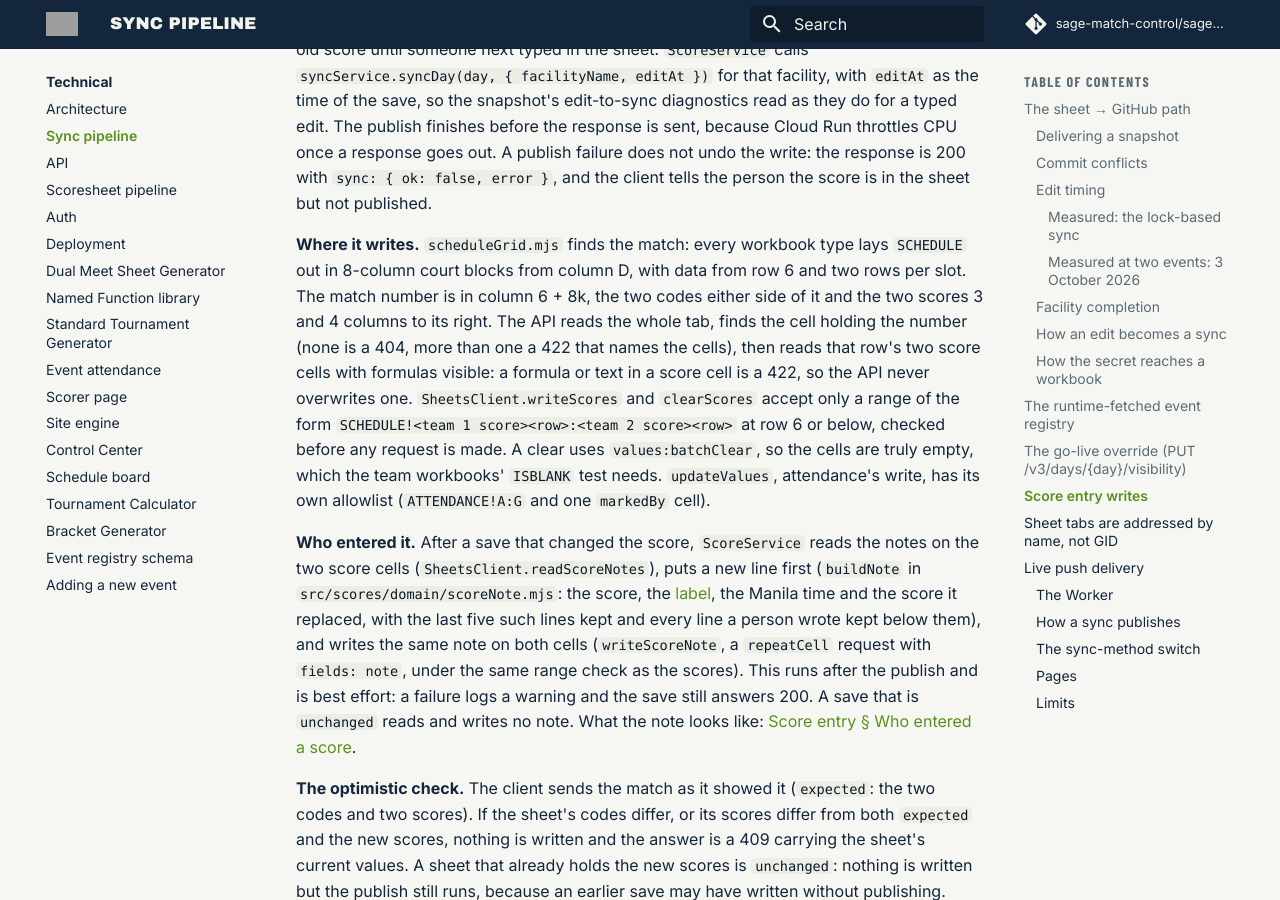
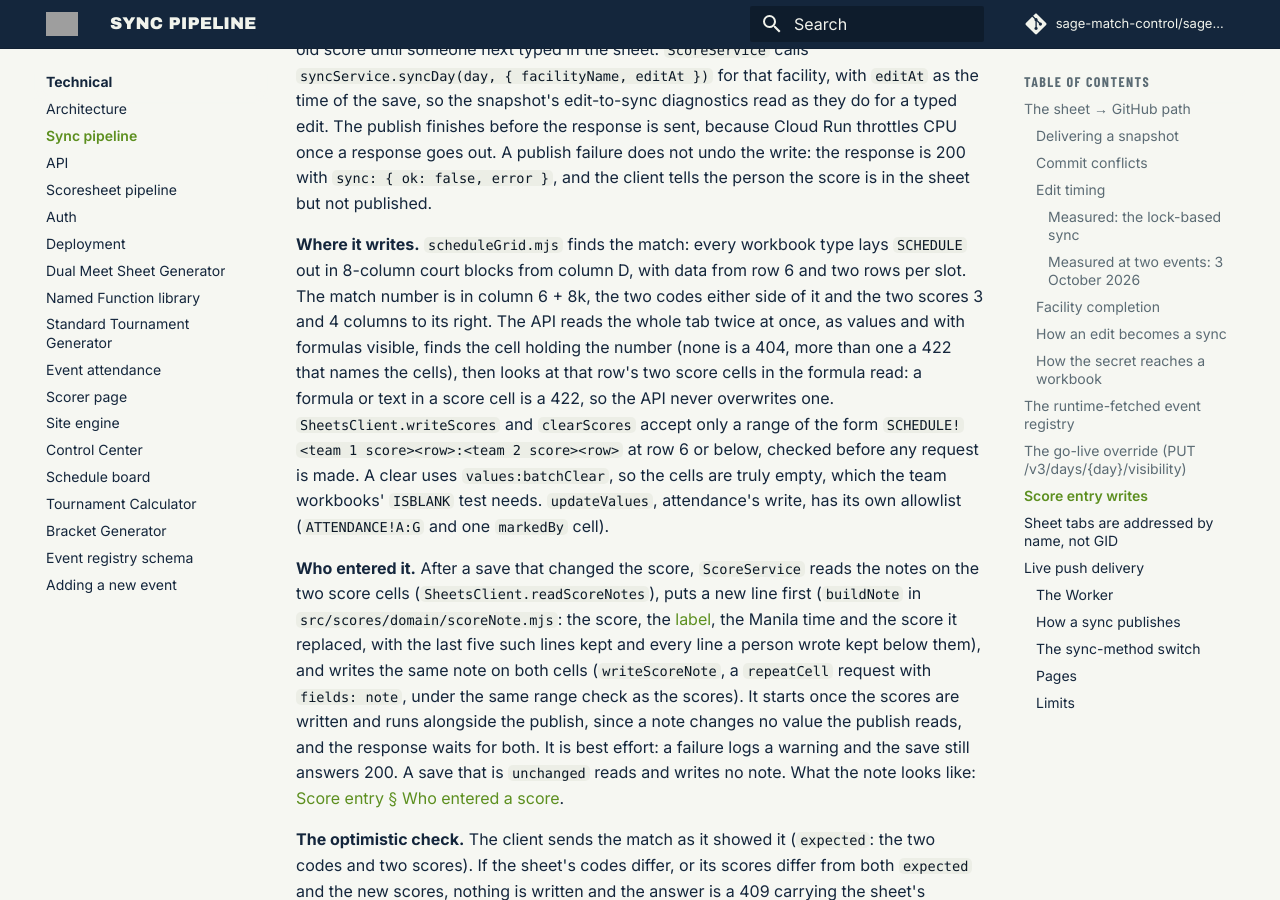
Before and after one commit to sage-match-control/sage-docs, an MkDocs documentation site: the page built from docs/technical/sync-pipeline.md, in a window 1280 px wide and 900 px high, scrolled down 13829 px. Built offline with MkDocs 1.6.1 and Material for MkDocs 9.7.7, drawn with Linux system fonts in a browser that asks for light colours; comment, search, counter and statistics services are not loaded.

Commit message:
docs 2.63.0: score save reads SCHEDULE in parallel and writes its note alongside the publish (API 3.7.1)
Co-Authored-By: Claude Opus 5.5 <noreply@anthropic.com>

```diff
--- a/docs/technical/sync-pipeline.md
+++ b/docs/technical/sync-pipeline.md
@@ -598,10 +598,11 @@ sheet but not published.
 **Where it writes.** `scheduleGrid.mjs` finds the match: every workbook type lays
 `SCHEDULE` out in 8-column court blocks from column D, with data from row 6 and two
 rows per slot. The match number is in column 6 + 8k, the two codes either side of it
-and the two scores 3 and 4 columns to its right. The API reads the whole tab, finds
-the cell holding the number (none is a 404, more than one a 422 that names the cells),
-then reads that row's two score cells with formulas visible: a formula or text in a
-score cell is a 422, so the API never overwrites one. `SheetsClient.writeScores` and
+and the two scores 3 and 4 columns to its right. The API reads the whole tab twice at
+once, as values and with formulas visible, finds the cell holding the number (none is a
+404, more than one a 422 that names the cells), then looks at that row's two score cells
+in the formula read: a formula or text in a score cell is a 422, so the API never
+overwrites one. `SheetsClient.writeScores` and
 `clearScores` accept only a range of the form `SCHEDULE!<team 1 score><row>:<team 2
 score><row>` at row 6 or below, checked before any request is made. A clear uses
 `values:batchClear`, so the cells are truly empty, which the team workbooks'
@@ -614,8 +615,9 @@ the two score cells (`SheetsClient.readScoreNotes`), puts a new line first
 [label](auth.md#who-a-scoped-token-was-issued-to), the Manila time and the score it replaced,
 with the last five such lines kept and every line a person wrote kept below them), and writes
 the same note on both cells (`writeScoreNote`, a `repeatCell` request with `fields: note`, under
-the same range check as the scores). This runs after the publish and is best effort: a failure
-logs a warning and the save still answers 200. A save that is `unchanged` reads and writes no
+the same range check as the scores). It starts once the scores are written and runs
+alongside the publish, since a note changes no value the publish reads, and the response
+waits for both. It is best effort: a failure logs a warning and the save still answers 200. A save that is `unchanged` reads and writes no
 note. What the note looks like: [Score entry § Who entered a score](../features/score-entry.md#who-entered-a-score).
 
 **The optimistic check.** The client sends the match as it showed it (`expected`: the
--- a/mkdocs.yml
+++ b/mkdocs.yml
@@ -6,7 +6,7 @@ repo_name: sage-match-control/sage-docs
 edit_uri: edit/main/docs/
 # The docs version. Bump it with a new entry at the top of docs/changelog.md;
 # the deploy workflow checks the two agree.
-copyright: 'S.A.G.E. Documentation <a href="https://sage-match-control.github.io/sage-docs/changelog/">v2.62.0</a>'
+copyright: 'S.A.G.E. Documentation <a href="https://sage-match-control.github.io/sage-docs/changelog/">v2.63.0</a>'
 
 docs_dir: docs
 
```
Also changed, not shown: docs/changelog.md (+8 -0 lines).
